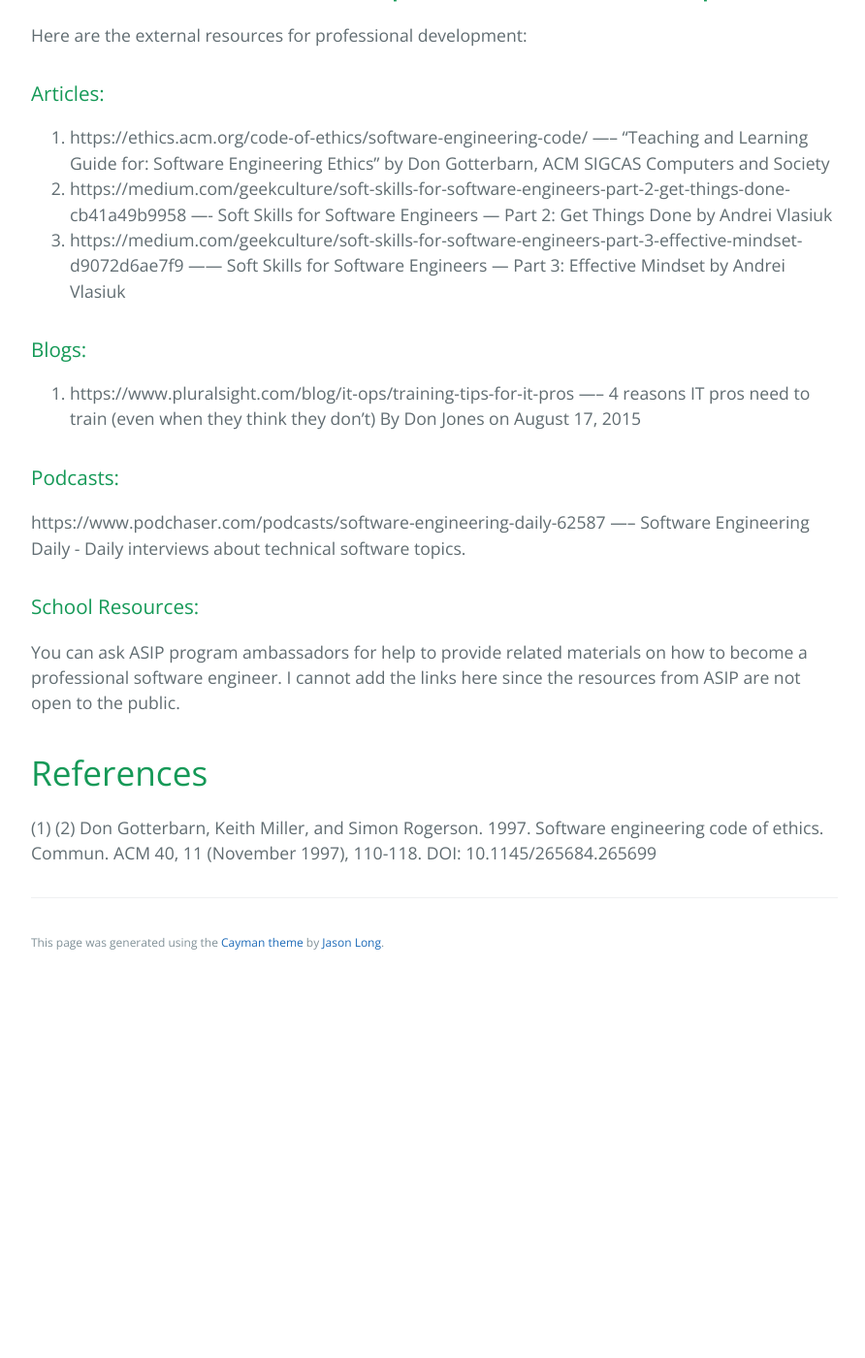
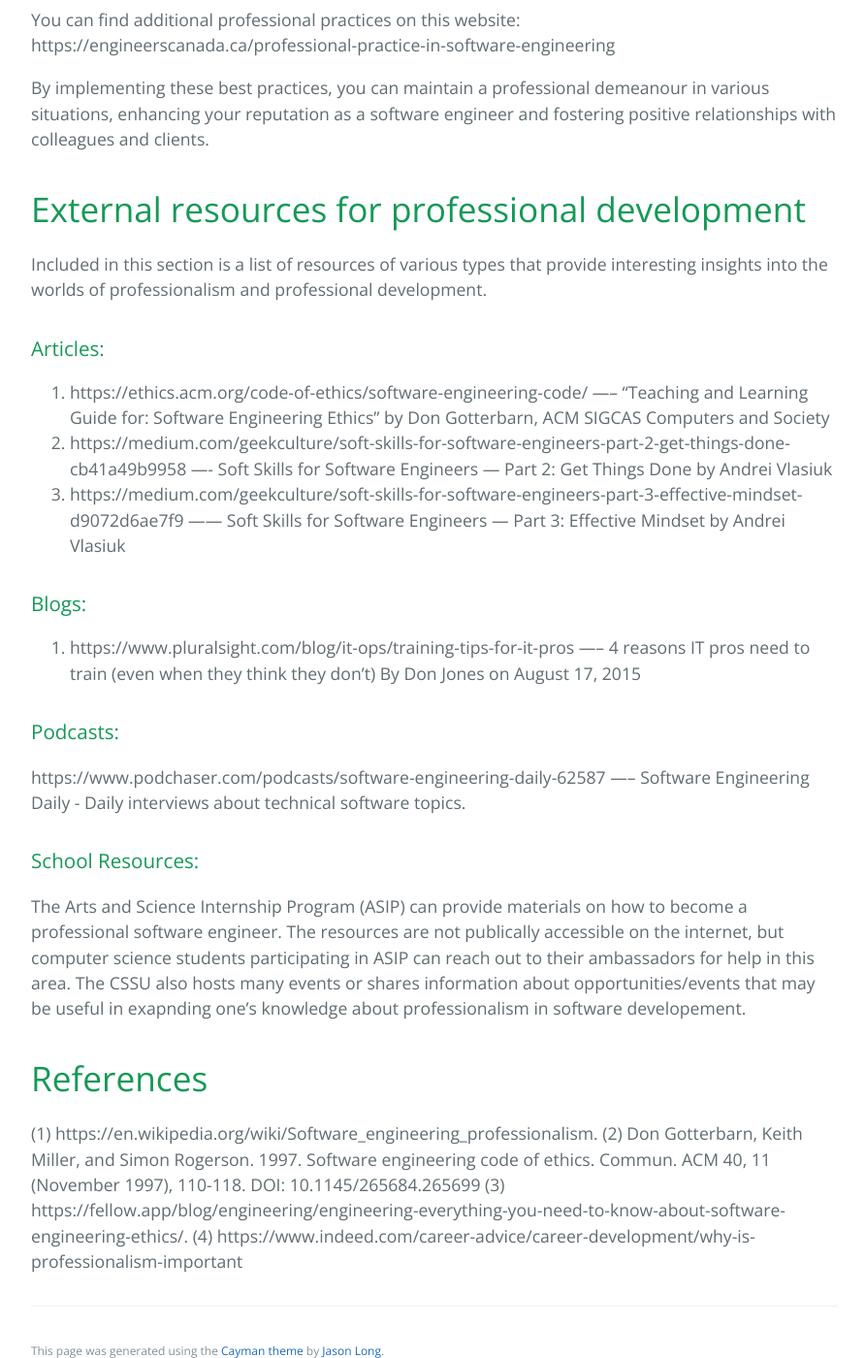
Before and after one commit to learning-software-engineering/learning-software-engineering.github.io, a Jekyll site: the page built from Topics/Professionalism.md, in a window 1280 px wide and 1400 px high, scrolled down 4362 px. Shown: the whole window at 97% size, without its empty margins (192-1084 px from the left). Built offline with Jekyll 4.4.1, drawn with Linux system fonts in a browser that asks for light colours; our own code applies the rules of GitHub Pages for plain Markdown files; before the commit the page ends 5376 px from its top, so only the background shows below that; some of the changed text lies outside the part shown.

Commit message:
Update Professionalism.md Added Importance and Fixed Up Additional Resources
Added a paragraph describing the importance of professionalism in software engineering. Also, slightly reorganized the additional resources section, and mentioned the CSSU as a school resource to learn about professionalism.

```diff
--- a/Topics/Professionalism.md
+++ b/Topics/Professionalism.md
@@ -7,12 +7,12 @@
 
 In software engineering, professionalism includes a wide range of behaviours that demonstrate a commitment to delivering high-quality work, effective collaboration and communication, and maintaining ethical standards. It is a combination of technical expertise and exhibiting behaviours that reflect positively on oneself and the software development community. It involves taking responsibility for one's work and continuously improving one's skills, whether they are technical or soft skills.
 
-Professionalism in software engineering can also be defined as a movement to make software engineering a profession, with aspects such as degree and certification programs, professional associations, professional ethics, and government licensing. (From Wikipedia: https://en.wikipedia.org/wiki/Software_engineering_professionalism).
+Professionalism in software engineering can also be defined as a movement to make software engineering a profession, with aspects such as degree and certification programs, professional associations, professional ethics, and government licensing. (1)
 
 ### The Role of Ethics in Software Engineering
 Ethics play a significant role in software engineering as they guide engineers in making responsible decisions that impact users, clients, and colleagues. Ethical considerations include data privacy, security, accessibility, and fairness, ensuring that the software development process benefits all stakeholders without causing harm.
 
-According to the Software Engineering Code of Ethics and Professional Practice ^2, the eight guiding principles for ethical behaviour in this field are as follows:
+According to the Software Engineering Code of Ethics and Professional Practice (2), the eight guiding principles for ethical behaviour in this field are as follows:
 
 1. Public: Software engineers shall act consistently with the public interest.
 
@@ -32,7 +32,7 @@
 
 These guiding principles are further broken down in the code into more concise and actionable items.
 
-According to a Fellow article by Brier Cook, five tips to help software engineers ensure they behave ethically are:
+According to a Fellow article by Brier Cook (3), five tips to help software engineers ensure they behave ethically are:
 
 1. **Ask yourself how the software could be misused**. Assuming that your software will be used in good faith or for its intended purpose, is not good enough. Thinking about the ways in which the software may be misused, will allow you to inhibit unethical use of your software before it occurs in the first place.
 
@@ -59,7 +59,7 @@
 6. Continuous learning and skill development: Pursuing ongoing learning opportunities and staying updated with industry trends and advancements showcases dedication to one's craft and adaptability.
 
 ### Importance of Professionalism in Software Engineering
-[FILL IN]
+Professionalism is important in software engineering because it allows you to be respected member of the software developement community. It can allow you to get jobs, stand out at a job and generally to be a person others think of for opportunities. Professional bahaviour also ensures that one is a reliable and respectful co-worker and allows software engineers to foster positive working relationships with others. (4)
 
 # Best Practices for Maintaining a Professional Demeanor in Various Situations
 
@@ -67,28 +67,38 @@
 
 ### Remote work environments
 1. Establish a dedicated workspace: Create a separate, distraction-free area for work to maintain focus and productivity.
-2.  Set boundaries: Clearly define your work hours and communicate them to your household members or roommates to minimize interruptions.
+
+2. Set boundaries: Clearly define your work hours and communicate them to your household members or roommates to minimize interruptions.
+
 3. Maintain a regular schedule: Following a consistent routine helps manage time effectively and maintain work-life balance.
+
 4. Stay organized: Use productivity tools like task managers, calendars, and note-taking apps to keep track of tasks, deadlines, and meetings.
+
 5. Communicate effectively with team members: Utilize appropriate communication channels, provide timely updates, and engage in virtual meetings to stay connected and aligned with the team.
+
 6. Invest in reliable technology: Ensure that your computer, internet connection, and other essential tools are up-to-date and reliable to avoid technical issues during work.
 
 ### Client interactions
-1 Active listening: Pay attention to the client's needs and concerns, and ask clarifying questions to ensure a clear understanding of their requirements.
+1. Active listening: Pay attention to the client's needs and concerns, and ask clarifying questions to ensure a clear understanding of their requirements.
+
 2. Professional appearance: Dress appropriately for video calls and ensure your background is tidy and uncluttered to present a professional image.
+
 3. Setting realistic expectations: Communicate the scope, timeline, and potential challenges of a project upfront to avoid miscommunications and manage expectations.
+
 4. Provide regular updates: Keep clients informed about project progress, milestones, and any changes or obstacles that may affect the project's outcome.
+
 5. Delivering high-quality work: Strive for excellence in your work, thoroughly test your code, and address any issues promptly to ensure client satisfaction.
+
 6. Handle difficult situations with grace: If conflicts or misunderstandings arise, remain calm, listen to the client's concerns, and work collaboratively to find a solution.
 
 ### Additional practices:
-You can find additional practices on this website: https://engineerscanada.ca/professional-practice-in-software-engineering
+You can find additional professional practices on this website: https://engineerscanada.ca/professional-practice-in-software-engineering
 
 By implementing these best practices, you can maintain a professional demeanour in various situations, enhancing your reputation as a software engineer and fostering positive relationships with colleagues and clients.
 
 # External resources for professional development
 
-Here are the external resources for professional development:
+Included in this section is a list of resources of various types that provide interesting insights into the worlds of professionalism and professional development.
 
 ### Articles:
 1. https://ethics.acm.org/code-of-ethics/software-engineering-code/ ----- "Teaching and Learning Guide for: Software Engineering Ethics" by Don Gotterbarn, ACM SIGCAS Computers and Society
@@ -102,8 +112,10 @@
 https://www.podchaser.com/podcasts/software-engineering-daily-62587 ----- Software Engineering Daily - Daily interviews about technical software topics.
 
 ### School Resources:
-You can ask ASIP program ambassadors for help to provide related materials on how to become a professional software engineer. I cannot add the links here since the resources from ASIP are not open to the public.
+The Arts and Science Internship Program (ASIP) can provide materials on how to become a professional software engineer. The resources are not publically accessible on the internet, but computer science students participating in ASIP can reach out to their ambassadors for help in this area. The CSSU also hosts many events or shares information about opportunities/events that may be useful in exapnding one's knowledge about professionalism in software developement.
 
 # References
-(1)
+(1) https://en.wikipedia.org/wiki/Software_engineering_professionalism.
 (2) Don Gotterbarn, Keith Miller, and Simon Rogerson. 1997. Software engineering code of ethics. Commun. ACM 40, 11 (November 1997), 110-118. DOI: 10.1145/265684.265699
+(3) https://fellow.app/blog/engineering/engineering-everything-you-need-to-know-about-software-engineering-ethics/.
+(4) https://www.indeed.com/career-advice/career-development/why-is-professionalism-important
```
